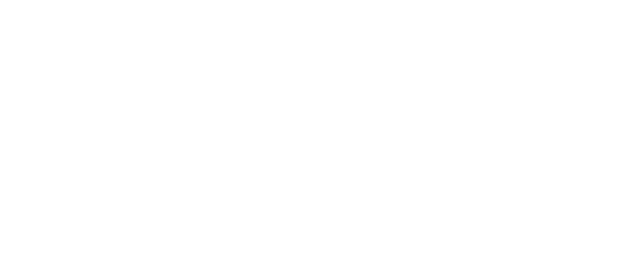
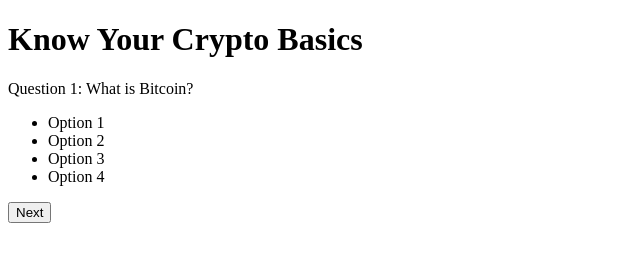
Before and after one commit to equaynor/know-your-crypto-basics, a plain HTML site: page index.html in a window 1280 px wide. Shown: the whole page, without its empty margins (0-640 px from the left). Drawn offline with Linux system fonts and the light colour scheme.

Commit message:
Add basic quiz structure to html

```diff
--- a/index.html
+++ b/index.html
@@ -9,6 +9,20 @@
 </head>
 <body>
 
+    <div class="container">
+        <h1>Know Your Crypto Basics</h1>
+        <div id="question-container">
+            <p id="question-text">Question 1: What is Bitcoin?</p>
+            <ul id="options-list">
+                <li class="option">Option 1</li>
+                <li class="option">Option 2</li>
+                <li class="option">Option 3</li>
+                <li class="option">Option 4</li>
+            </ul>
+        </div>
+        <button id="next-button">Next</button>
+    </div>
+
     <script src="assets/JS/script.js"></script>
 </body>
 </html>
```
